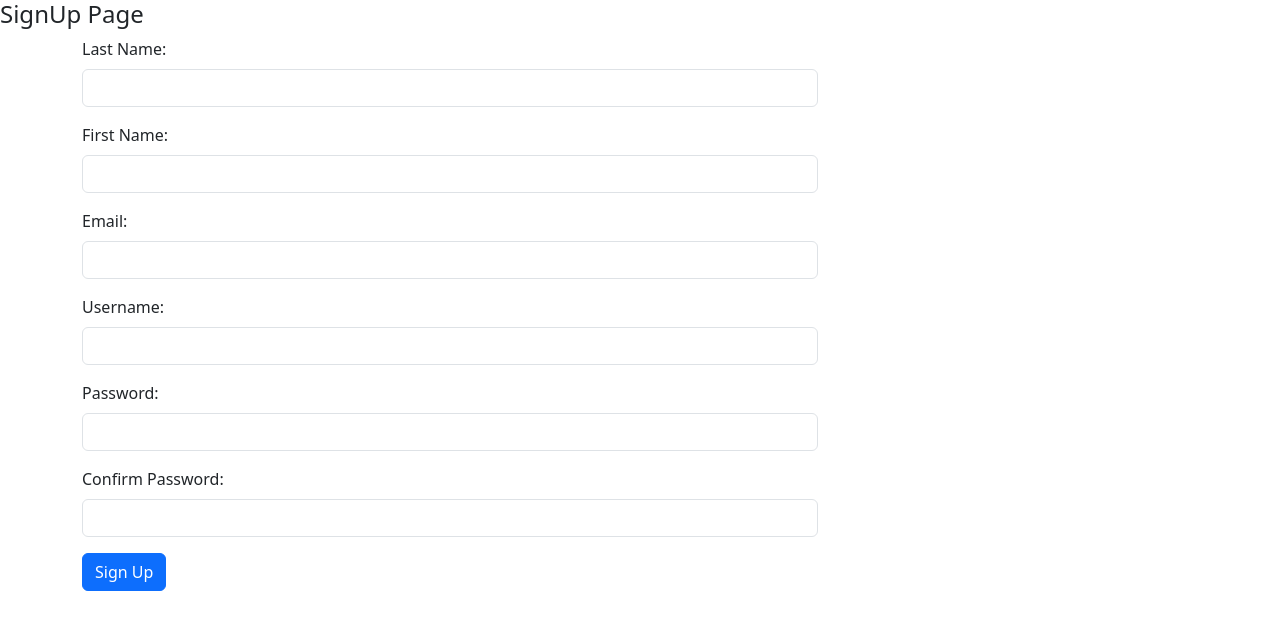
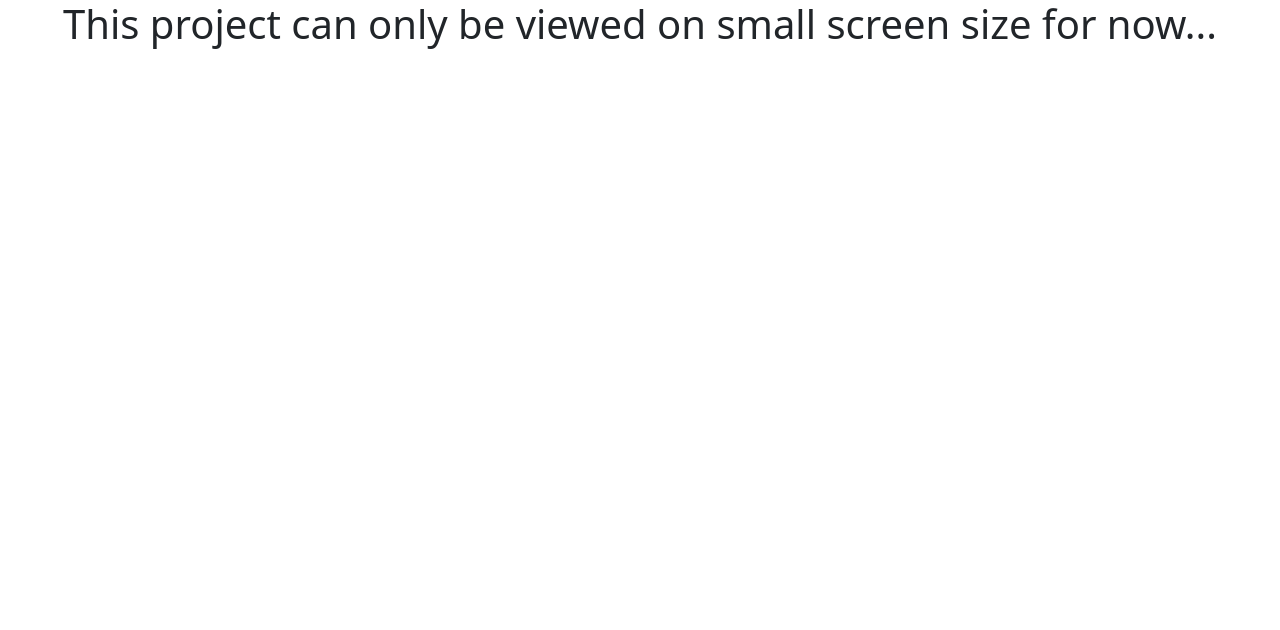
Before and after one commit to victorvictoria-maker/bankapp, a Vue app: page /signup in a window 1280 px wide. Shown: the top 630 px of the page. Built offline with nearby package versions, Linux system fonts and the light colour scheme.

Commit message:
Home, Signup and Signin Interface done

```diff
--- a/public/index.html
+++ b/public/index.html
@@ -13,6 +13,31 @@
       <strong>We're sorry but <%= htmlWebpackPlugin.options.title %> doesn't work properly without JavaScript enabled. Please enable it to continue.</strong>
     </noscript>
     <div id="app"></div>
+
+    <div id="bigscreen">
+      <h1>This project can only be viewed on small screen size for now...</h1>
+    </div>
     <!-- built files will be auto injected -->
   </body>
 </html>
+
+<style>
+#app {
+  display: block;
+}
+
+#bigscreen {
+  display: none;
+}
+
+@media screen and (min-width: 1024px) {
+  #app{
+    display: none;
+  }
+
+  #bigscreen {
+    display: block;
+    text-align: center;
+  }
+}
+</style>
--- a/src/views/HomeView.vue
+++ b/src/views/HomeView.vue
@@ -1,10 +1,13 @@
 <template>
   <div class="home">
-    <p>Home page</p>
-    <button class="btn btn-primary me-3" @click="toToLogin">Login</button>
-    <button class="btn btn-success" @click="goToSignUp">Sign Up</button>
+    <div class="wrapper">
+      <h2>Ronda</h2>
+      <button class="btn signup" @click="goToSignUp">Open an account</button>
+      <button class="btn  signin" @click="toToLogin">Already and existing user</button>
+    </div>
   </div>
 </template>
+
 
 <script setup>
 import {useRouter} from 'vue-router';
@@ -35,3 +38,40 @@ function goToSignUp() {
   router.push('/signup');
 }
 </script>
+
+
+<style scoped>
+.wrapper {
+  min-height: 80vh;
+  display: flex;
+  flex-direction: column;
+  justify-content: center;
+  align-items: center;
+}
+
+.wrapper h2 {
+  margin-bottom: 110px;
+  font-family: 'Segoe UI', Tahoma, Geneva, Verdana, sans-serif;
+  font-size: 3em;
+  font-weight: 700;
+  color: orange;
+}
+
+button {
+  width: 80%;
+  margin: 0 auto;
+  border-radius: 20px;
+  box-shadow: 0px 2px 3px 0px rgba(0,0,0,0.75);
+}
+
+.signup {
+  background-color: orange;
+  color: #000000;
+  margin-bottom: 20px;
+}
+
+.signin {
+  background-color: rgb(5, 77, 185);
+  color: #ffffff;
+}
+</style>
--- a/src/views/LoginPage.vue
+++ b/src/views/LoginPage.vue
@@ -1,27 +1,29 @@
 <template>
-    <div class="container">
+    <div class="wrapper">
         <form action="" class="container mb-3">
+            <img @click="$router.go(-1)" width="30" height="30" src="https://img.icons8.com/ios-glyphs/30/circled-left-2.png" alt="circled-left-2"/>
+            <h2>Ronda</h2>
             <div class="row">
                 <div class="col-md-8">
                     <div class="mb-3">
-                    <label for="" class="form-label">Username/Email: </label>
-                    <input type="text" class="form-control" rows="5" v-model="username">
+                        <label for="username" class="form-label">Username/Email: </label>
+                        <input type="text" class="form-control" id="username" rows="5" v-model="username">
                     </div>
                     <div class="mb-3">
-                    <label for="" class="form-label">Password: </label>
-                    <input type="password" class="form-control" rows="5" v-model="password">
+                        <label for="password" class="form-label">Password: </label>
+                        <input type="password" class="form-control" id="password" rows="5" v-model="password">
                     </div>
                 </div>
             </div>
 
             <div class="mb-3">
-            <button class="btn btn-primary me-2" @click.prevent="login">
-                Login
-            </button>
+                <button class="btn btn-primary me-2" @click.prevent="login">Sign In Rondo</button>
             </div>
         </form>
     </div>
 </template>
+
+
 
 <script setup>
 import {ref, inject, onMounted} from 'vue';
@@ -72,3 +74,43 @@ function login() {
 }
 
 </script>
+
+<style scoped>
+h2 {
+    text-align: center;
+    font-family:'Trebuchet MS', 'Lucida Sans Unicode', 'Lucida Grande', 'Lucida Sans', Arial, sans-serif;
+    font-weight: 600;
+}
+
+form {
+    box-shadow: 0px 2px 3px 0px rgba(0,0,0,0.75);
+    border-radius: 20px;
+    width: 90%;
+    margin: 100px auto;
+    padding: 40px;
+}
+
+.row {
+    padding-top: 20px;
+}
+
+
+h2 {
+    color: orange;
+    margin-bottom: 20px;
+}
+
+label {
+    font-weight: 600;
+}
+
+button {
+    background-color: rgb(5, 77, 185);
+    color: #ffffff;
+    width: 100%;
+    margin-top: 10px;
+    border: 1px solid rgb(5, 77, 185);
+    height: 40px;
+    border-radius: 20px;
+}
+</style>
--- a/src/views/SignUp.vue
+++ b/src/views/SignUp.vue
@@ -1,40 +1,39 @@
 <template>
-    <div>
-    <h4>SignUp Page</h4>
+    <div class="wrapper">
         <form action="" class="container mb-3">
+            <img @click="$router.go(-1)" width="30" height="30" src="https://img.icons8.com/ios-glyphs/30/circled-left-2.png" alt="circled-left-2"/>
+            <h2>Create Your Account</h2>
             <div class="row">
                 <div class="col-md-8">
                     <div class="mb-3">
-                    <label for="" class="form-label"> Last Name: </label>
-                    <input type="text" class="form-control" v-model="lastName">
+                        <label for="lastname" class="form-label"> Last Name: </label>
+                        <input type="text" class="form-control" id="lastname" v-model="lastName">
                     </div>
                     <div class="mb-3">
-                    <label for="" class="form-label"> First Name: </label>
-                    <input type="text" class="form-control" rows="5" v-model="firstName">
+                        <label for="firstname" class="form-label"> First Name: </label>
+                        <input type="text" class="form-control" id="firstname" rows="5" v-model="firstName">
                     </div>
                     <div class="mb-3">
-                    <label for="" class="form-label">Email: </label>
-                    <input type="email" class="form-control" rows="5" v-model="email">
+                        <label for="email" class="form-label">Email: </label>
+                        <input type="email" class="form-control" id="email" rows="5" v-model="email">
                     </div>
                     <div class="mb-3">
-                    <label for="" class="form-label">Username: </label>
-                    <input type="text" class="form-control" rows="5" v-model="username">
+                        <label for="username" class="form-label">Username: </label>
+                        <input type="text" class="form-control" id="username" rows="5" v-model="username">
                     </div>
                     <div class="mb-3">
-                    <label for="" class="form-label">Password: </label>
-                    <input type="password" class="form-control" rows="5" v-model="password">
+                        <label for="password" class="form-label">Password: </label>
+                        <input type="password" class="form-control" id="password" rows="5" v-model="password">
                     </div>
                     <div class="mb-3">
-                    <label for="" class="form-label">Confirm Password: </label>
-                    <input type="password" class="form-control" rows="5" v-model="confirmPassword">
+                        <label for="cpassword" class="form-label">Confirm Password: </label>
+                        <input type="password" class="form-control" id="cpassword" rows="5" v-model="confirmPassword">
                     </div>
                 </div>
             </div>
 
             <div class="mb-3">
-            <button class="btn btn-primary me-2" @click.prevent="signUp">
-                Sign Up
-            </button>
+                <button @click.prevent="signUp">Create Account</button>
             </div>
         </form>
     </div>
@@ -47,7 +46,7 @@ import {useRouter} from 'vue-router';
 
 const users = inject('$users');
 const router = useRouter();
-//const bus = inject('$bus');
+
 
 let lastName = ref('');
 let firstName = ref('');
@@ -106,3 +105,41 @@ function signUp() {
 }
 
 </script>
+
+
+
+<style scoped>
+
+h2 {
+    margin-top: 25px;
+    text-align: center;
+    font-family:'Trebuchet MS', 'Lucida Sans Unicode', 'Lucida Grande', 'Lucida Sans', Arial, sans-serif;
+    font-weight: 600;
+}
+
+form {
+    box-shadow: 0px 2px 3px 0px rgba(0,0,0,0.75);
+    border-radius: 20px;
+    width: 90%;
+    margin: 20px auto;
+    padding: 40px;
+}
+
+.row {
+    padding-top: 20px;
+}
+
+label {
+    font-weight: 600;
+}
+
+button {
+    background-color: orange;
+    color: #000000;
+    width: 100%;
+    margin-top: 10px;
+    border: 1px solid orange;
+    height: 40px;
+    border-radius: 20px;
+}
+</style>
```
Also changed, not shown: src/App.vue (+0 -23 lines), 1 other file (tests, documents, lock files or other folders). Lines whose indentation alone changed are shown as unchanged.
